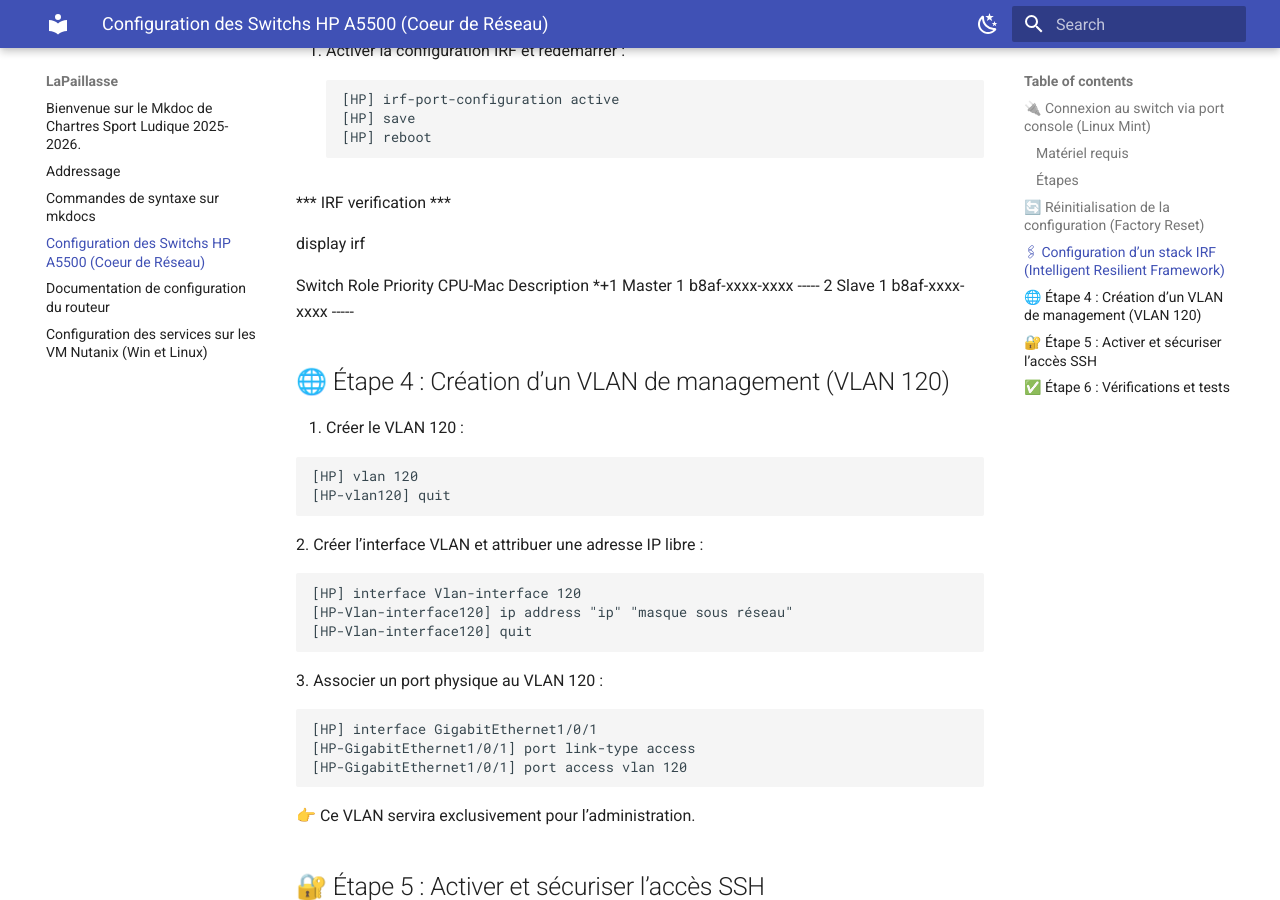
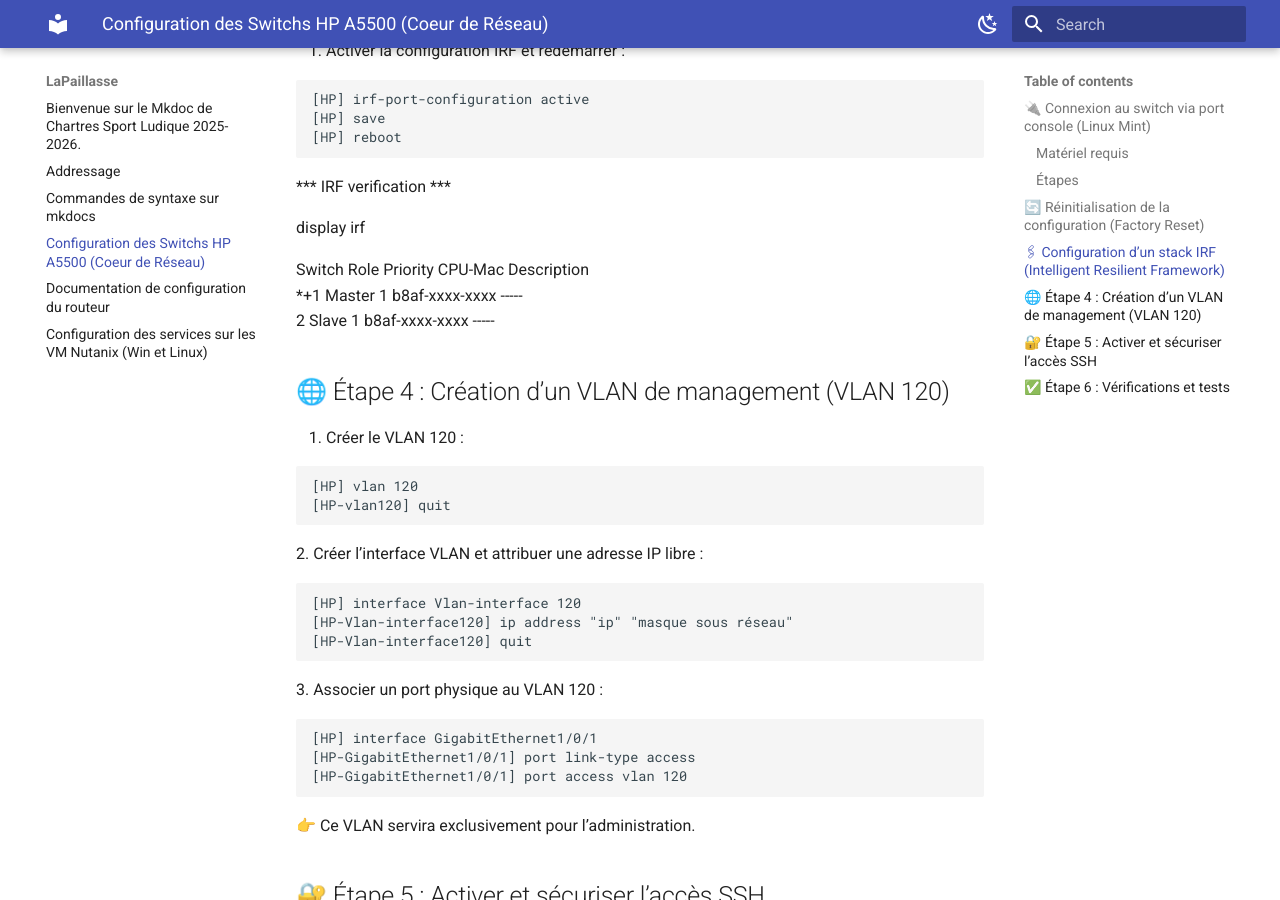
Before and after one commit to Sym-0ne/LaPaillasse, an MkDocs documentation site: the page built from docs/reseau.md, in a window 1280 px wide and 900 px high, scrolled down 2509 px. Built offline with MkDocs 1.6.1 and Material for MkDocs 9.7.7, drawn with Linux system fonts in a browser that asks for light colours.

Commit message:
Doc a jour

````diff
--- a/docs/reseau.md
+++ b/docs/reseau.md
@@ -113,6 +113,7 @@
    ```
 
 5. Activer la configuration IRF et redémarrer :
+
    ```
    [HP] irf-port-configuration active
    [HP] save
@@ -121,10 +122,10 @@
 
    *** IRF verification ***
 
-   <Rack4sw1>display irf
+   <Rack4sw1>display irf<br>
 
-   Switch  Role   Priority  CPU-Mac         Description
-   *+1   Master  1         b8af-xxxx-xxxx  -----
+   Switch  Role   Priority  CPU-Mac         Description<br>
+   *+1   Master  1         b8af-xxxx-xxxx  -----<br>
      2   Slave   1         b8af-xxxx-xxxx  -----
 
 ## 🌐 Étape 4 : Création d’un VLAN de management (VLAN 120)
@@ -161,6 +162,7 @@
    ```
 
 2. Activer le service SSH (stelnet) :
+
    ```
    [HPSwitch] ssh server enable
    ```
````
